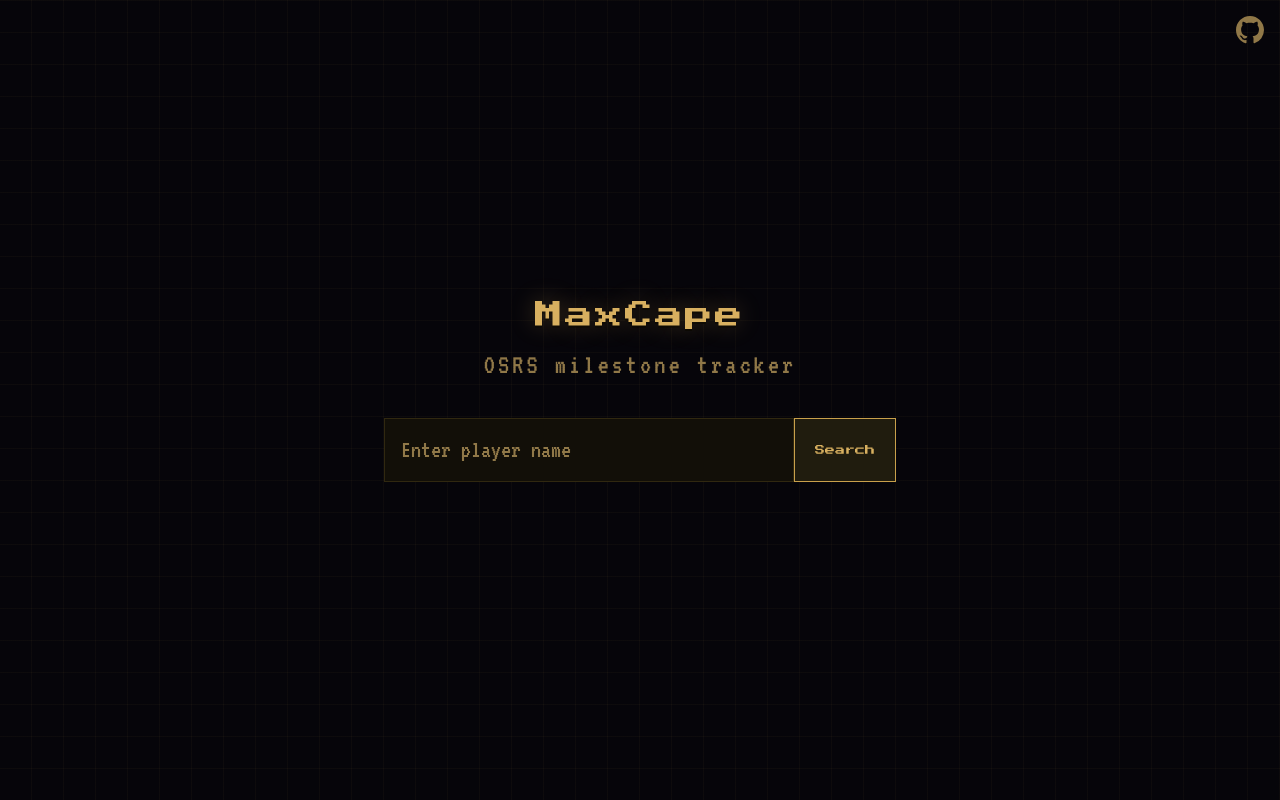
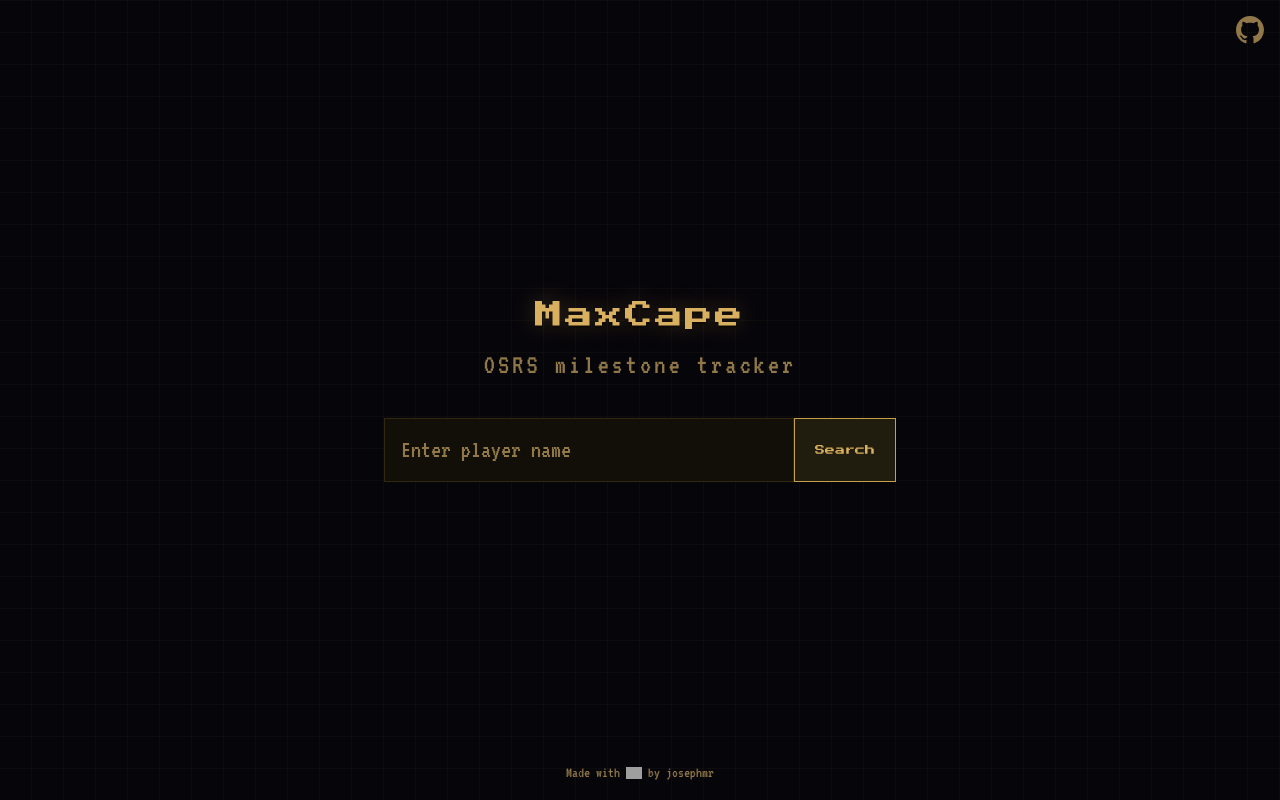
Before and after one commit to josephmr/maxcape, a SvelteKit app: page / in a window 1280 px wide. Built offline with nearby package versions, Linux system fonts and the light colour scheme; no server answers; the database is empty; grey boxes are pictures that could not be loaded.

Commit message:
Add made by signature

```diff
--- a/src/routes/+layout.svelte
+++ b/src/routes/+layout.svelte
@@ -25,3 +25,21 @@
 </a>
 
 {@render children()}
+
+<footer class="fixed bottom-4 left-0 right-0 flex justify-center items-center gap-1.5">
+	<span class="font-game text-[13px] lg:text-[15px] text-osrs-gold-dim">Made with</span>
+	<img
+		src="https://oldschool.runescape.wiki/images/Hitpoints_icon.png"
+		alt="hitpoints"
+		width="16"
+		height="16"
+		class="pixelated w-4 h-4 object-contain"
+	/>
+	<span class="font-game text-[13px] lg:text-[15px] text-osrs-gold-dim">by</span>
+	<a
+		href="https://github.com/josephmr"
+		target="_blank"
+		rel="noopener noreferrer"
+		class="font-game text-[13px] lg:text-[15px] text-osrs-gold-dim hover:text-osrs-gold transition-colors duration-[120ms]"
+	>josephmr</a>
+</footer>
```
